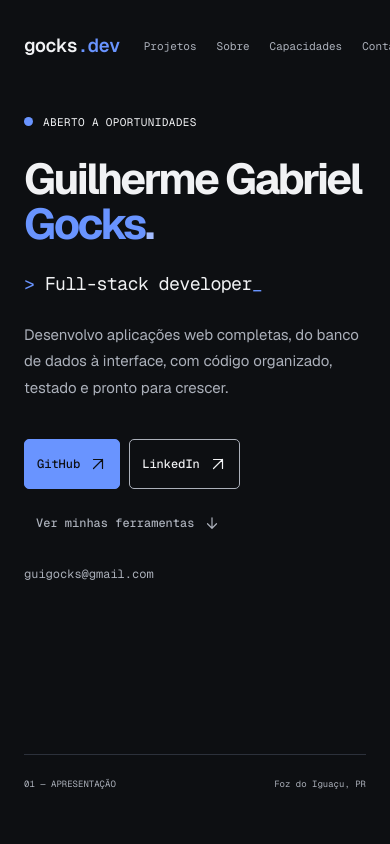
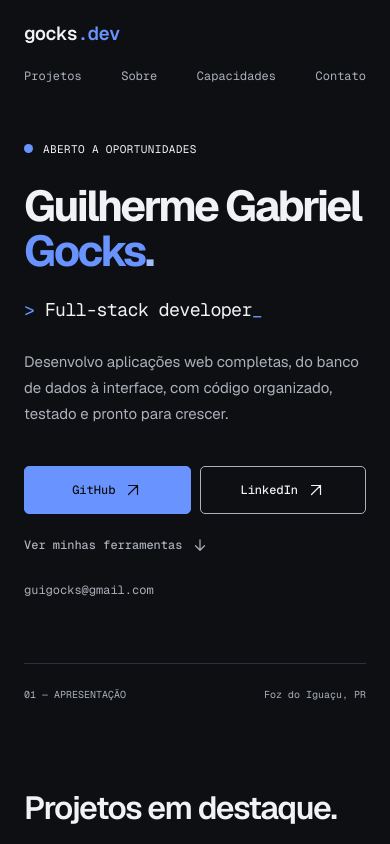
Before and after one commit to guiGocksAfK/GuiGocks-Portfolio, a Next.js app: page / in a window 390 px wide. Shown: the top 844 px of the page. Built offline with nearby package versions, Linux system fonts and the light colour scheme.

Commit message:
style: topo responsivo no celular (cabeçalho, botões e espaçamentos)

```diff
--- a/src/app/globals.css
+++ b/src/app/globals.css
@@ -38,7 +38,7 @@ h1 { font-size: clamp(48px, 6.2vw, 94px); font-weight: 650; line-height: 1.04; l
 .contact { margin-top: 38px; }
 .social-links { display: flex; flex-wrap: wrap; gap: 20px; align-items: center; }
 .social-link { display: inline-flex; justify-content: center; align-items: center; gap: 14px; padding: 15px 27px; min-height: 50px; border-radius: 5px; font-size: 14px; font-weight: 500; transition: transform .18s, background-color .18s, border-color .18s; }
-.social-link:hover { transform: translateY(-3px); }
+@media (hover: hover) { .social-link:hover { transform: translateY(-3px); } }
 .social-primary { background: var(--accent); color: var(--background); border: 1px solid var(--accent); }
 .social-primary:hover { background: #8aabff; }
 .social-outline { border: 1px solid var(--muted); }
@@ -71,14 +71,23 @@ h1 { font-size: clamp(48px, 6.2vw, 94px); font-weight: 650; line-height: 1.04; l
   .social-link { font-size: 12px; padding: 12px 15px; gap: 9px; }
   .social-text { padding-left: 8px; padding-right: 8px; }
   .email { font-size: 12px; }
-  .hero-footer, .section-footer { font-size: 9px; gap: 12px; }
+  .hero-footer, .section-footer { font-size: 10px; gap: 12px; }
+  /* The header in two rows: the logo, then the menu spread across the width, each link a comfortable tap target. */
+  header { flex-wrap: wrap; row-gap: 6px; padding-top: 20px; padding-bottom: 8px; }
+  header nav { width: 100%; justify-content: space-between; gap: 0; }
+  .nav-link { padding: 12px 0; font-size: 12px; }
+  /* The hero takes the height it needs (the desktop's fit-the-screen height leaves a gap on a phone). */
+  main .hero-main { min-height: 0; padding-top: 36px; padding-bottom: 56px; }
+  /* GitHub and LinkedIn side by side, the same width; the shortcut under them, lined up with everything else. */
+  .social-links { display: grid; grid-template-columns: 1fr 1fr; gap: 10px; }
+  .social-link { min-height: 48px; }
+  .social-links .social-internal { grid-column: 1 / -1; justify-content: flex-start; min-height: 44px; padding: 0; }
+  .email { margin-top: 6px; padding: 8px 0; }
 }
 @media (prefers-reduced-motion: reduce) { html { scroll-behavior: auto; } *, *::before, *::after { transition: none !important; animation: none !important; } }
 
 @media (max-width: 380px) {
-  header { flex-wrap: wrap; row-gap: 18px; }
-  header nav { width: 100%; justify-content: space-between; }
-  .hero-main { padding-top: 40px; }
+  h1 { font-size: 40px; }
 }
 
 
```
